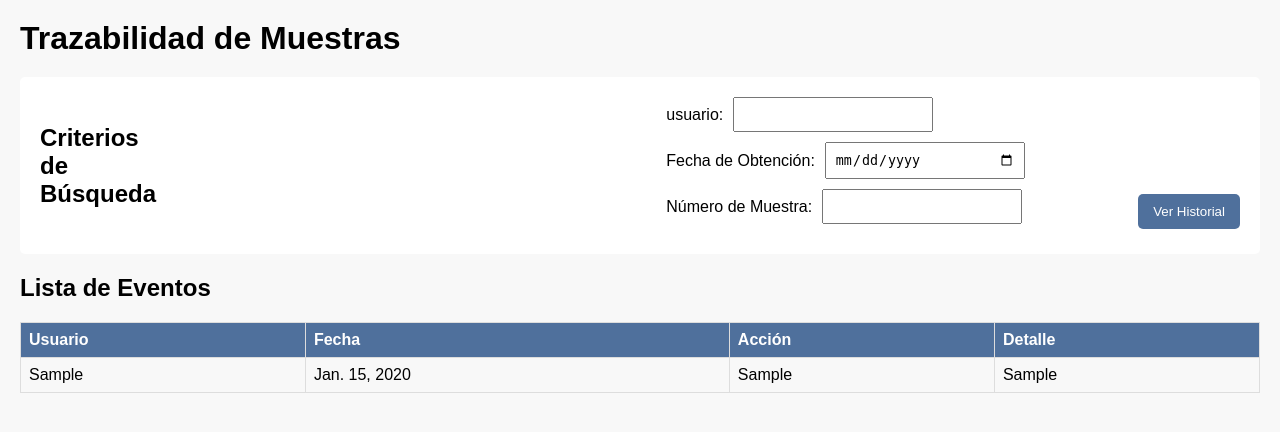
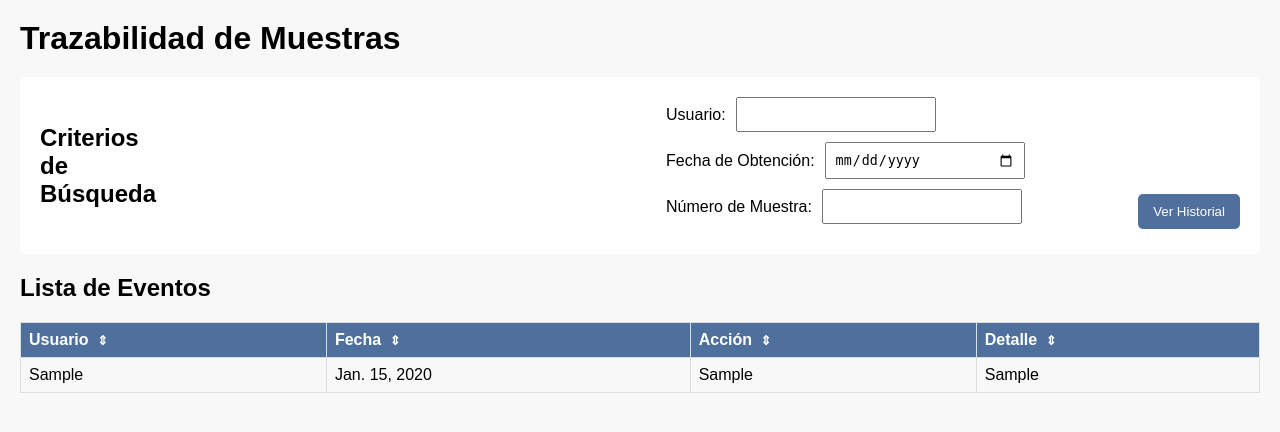
Before and after one commit to sanjaygrr/Biobanco, a Django app: page /trazability/ in a window 1280 px wide. Shown: the part 80-512 px from the top of the page. Run offline with Django 4.2, Linux system fonts and the light colour scheme; a user stored in the database is signed in; tables that the repository leaves empty hold one stand-in row (values such as "Sample post"); some libraries are stand-ins or nearby versions.

Commit message:
feat add sortable and fix typos

```diff
--- a/Biobanco/muestras/templates/space_list.html
+++ b/Biobanco/muestras/templates/space_list.html
@@ -343,7 +343,7 @@
             <thead>
                 <tr>
                     <th class="sortable">Tipo de Espacio &#x02193;</th>
-                    <th class="sortable">Nombre &#x02193;</th>
+                    <th class="sortable">Numero de Espacio &#x02193;</th>
                     <th class="sortable">Descripción &#x02193;</th>
                     <th class="sortable">Estado &#x02193;</th>
                     <th class="sortable">Eliminar &#x02193;</th>
--- a/Biobanco/muestras/templates/trazability.html
+++ b/Biobanco/muestras/templates/trazability.html
@@ -70,6 +70,24 @@
         background-color: #4F709C;
         color: white;
     }
+    th.sortable {
+        cursor: pointer;
+    }
+
+    th.sortable:after {
+        content: ' \21D5'; /* Entidad HTML para flechas arriba y abajo */
+        font-size: 0.8em;
+        margin-left: 5px;
+    }
+
+    th.sortable.th-sort-asc:after {
+        content: ' \2191'; /* Flecha arriba */
+    }
+
+    th.sortable.th-sort-desc:after {
+        content: ' \2193'; /* Flecha abajo */
+    }
+
 </style>
 <h1>Trazabilidad de Muestras</h1>
 
@@ -78,7 +96,7 @@
         <h2>Criterios de Búsqueda</h2>
         <form id="search-form">
             <div class="form-group">
-                <label for="subject_id">usuario:</label>
+                <label for="subject_id">Usuario:</label>
                 <input type="text" id="subject_id" name="subject_id">
             </div>
             <div class="form-group">
@@ -97,14 +115,14 @@
 <div class="section">
     <div class="samples-list">
         <h2>Lista de Eventos</h2>
-        <table id="sample-events-table">
+        <table id="sortableTable">
             <!-- Encabezados de tabla aquí -->
             <thead>
                 <tr>
-                    <th>Usuario</th>
-                    <th>Fecha</th>
-                    <th>Acción</th>
-                    <th>Detalle</th>
+                    <th class="sortable">Usuario</th>
+                    <th class="sortable">Fecha</th>
+                    <th class="sortable">Acción</th>
+                    <th class="sortable">Detalle</th>
                 </tr>
             </thead>
             <tbody>
@@ -128,4 +146,44 @@
         form.submit();
     }
 </script>
+<script src="https://cdnjs.cloudflare.com/ajax/libs/jquery/3.6.0/jquery.min.js"></script>
+<script src="https://cdnjs.cloudflare.com/ajax/libs/jquery.tablesorter/2.34.8/js/jquery.tablesorter.min.js"></script>
+<script>
+    document.addEventListener('DOMContentLoaded', function() {
+        var table = document.getElementById('sortableTable'); // Cambiar el ID aquí
+        var headers = table.querySelectorAll('th.sortable');
+        headers.forEach(function(header, index) {
+            header.addEventListener('click', function() {
+                sortTableByColumn(table, index);
+            });
+        });
+    });
+
+    function sortTableByColumn(table, column) {
+        var rows = Array.from(table.tBodies[0].rows);
+        var header = table.querySelectorAll('th')[column];
+        var isAscending = header.classList.contains('th-sort-asc');
+        var newIsAscending = !isAscending;
+
+        rows.sort(function(rowA, rowB) {
+            var cellA = rowA.cells[column].textContent.trim();
+            var cellB = rowB.cells[column].textContent.trim();
+
+            if (!isNaN(parseFloat(cellA)) && !isNaN(parseFloat(cellB))) {
+                return newIsAscending ? parseFloat(cellA) - parseFloat(cellB) : parseFloat(cellB) - parseFloat(cellA);
+            } else {
+                return newIsAscending ? cellA.localeCompare(cellB) : cellB.localeCompare(cellA);
+            }
+        });
+
+        rows.forEach(function(row) {
+            table.tBodies[0].appendChild(row);
+        });
+
+        table.querySelectorAll('th').forEach(th => th.classList.remove('th-sort-asc', 'th-sort-desc'));
+        header.classList.toggle('th-sort-asc', newIsAscending);
+        header.classList.toggle('th-sort-desc', !newIsAscending);
+    }
+</script>
+
 {% endblock %}
```
